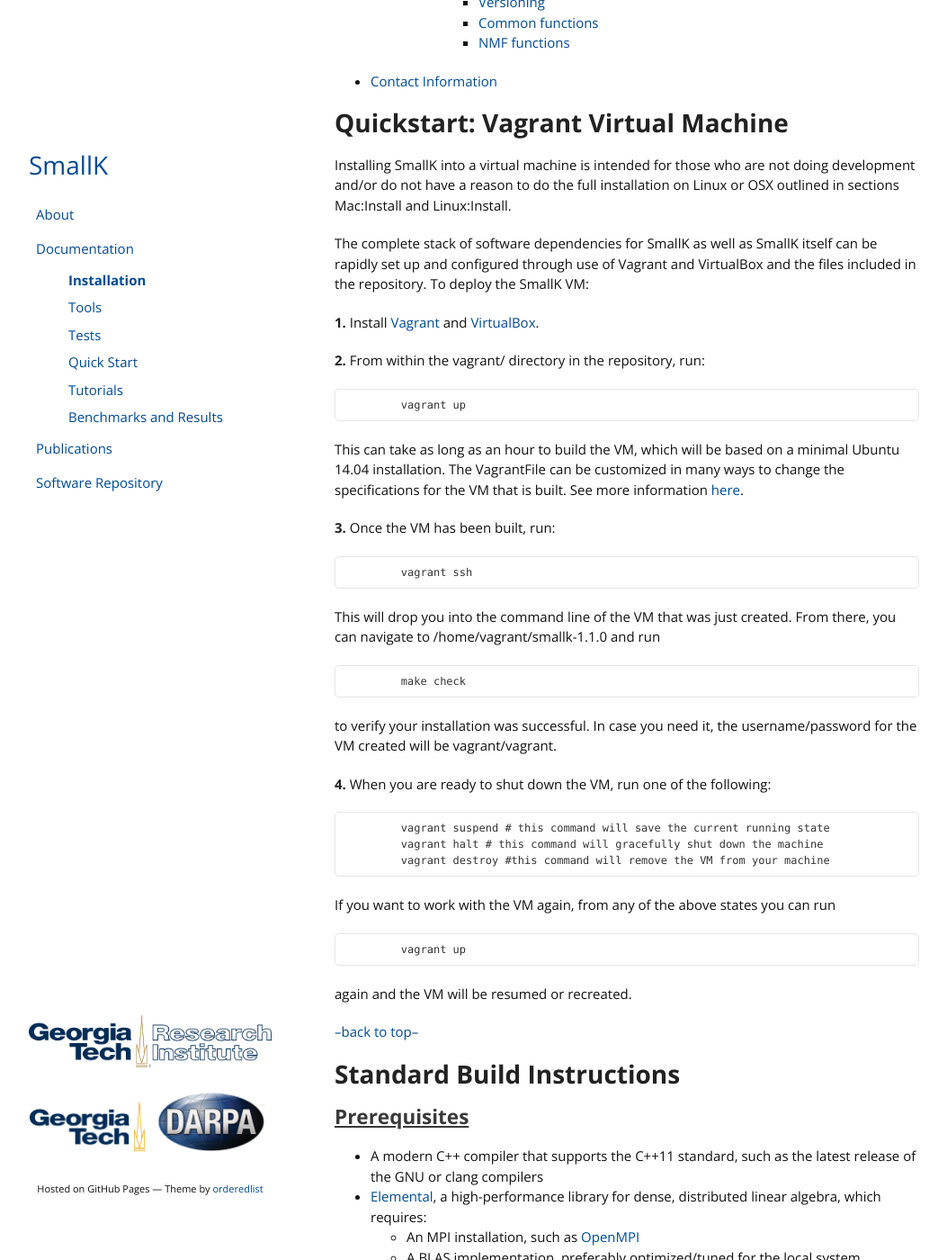
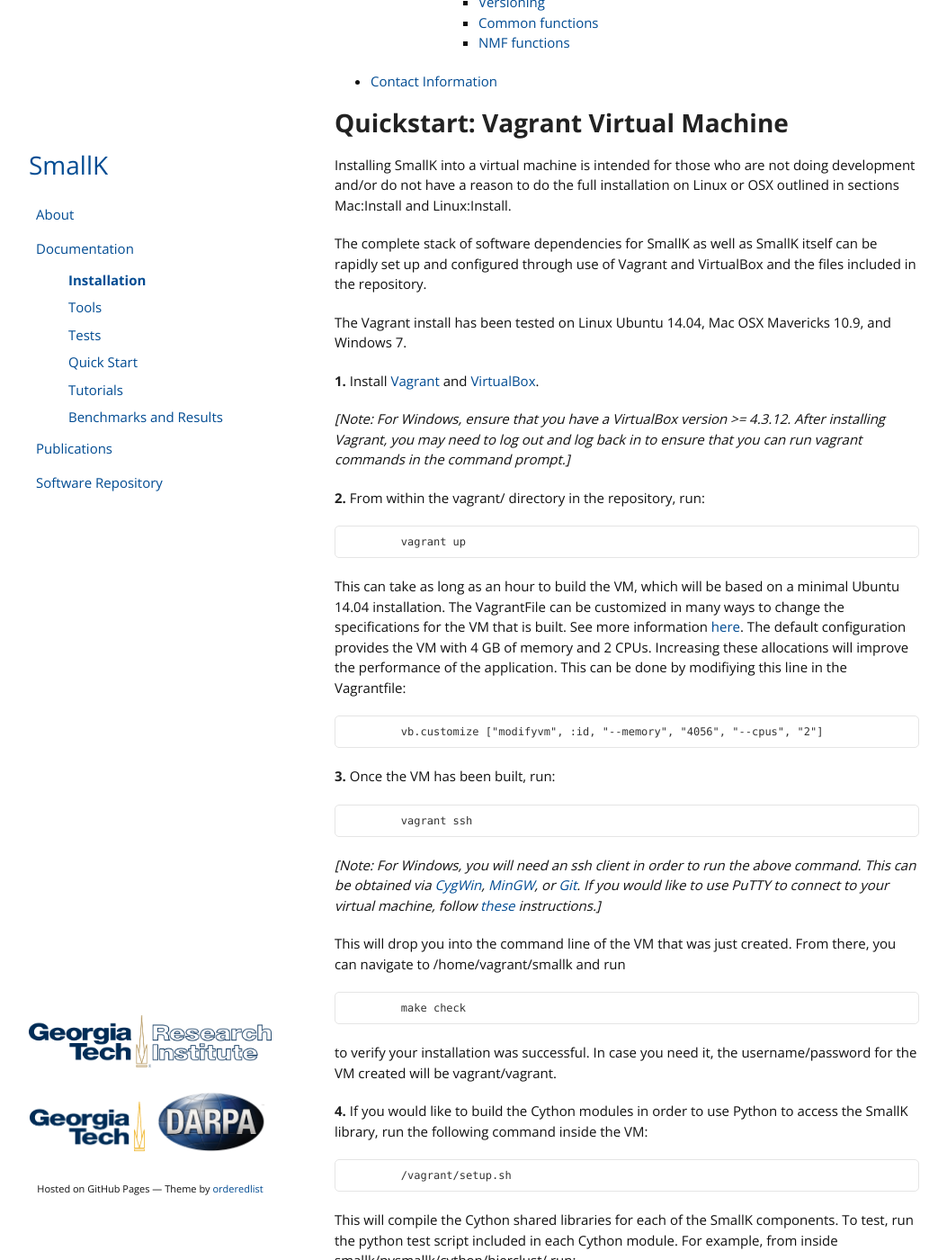
Before and after one commit to smallk/smallk.github.io, a Jekyll site: the page built from pages_documentation_installation.md, in a window 1280 px wide and 1400 px high, scrolled down 871 px. Shown: the whole window at 90% size, without its empty margins (113-1166 px from the left). Built offline with Jekyll 4.4.1, drawn with Linux system fonts in a browser that asks for light colours; some of the changed text lies outside the part shown.

Commit message:
Updated vagrant documentation

```diff
--- a/pages_documentation_installation.md
+++ b/pages_documentation_installation.md
@@ -40,27 +40,44 @@ permalink: /documentation/installation/
 <h1 id="vagrant"> Quickstart: Vagrant Virtual Machine </h1>
 Installing SmallK into a virtual machine is intended for those who are not doing development and/or do not have a reason to do the full installation on Linux or OSX outlined in sections Mac:Install and Linux:Install.
 
-The complete stack of software dependencies for SmallK as well as SmallK itself can be rapidly set up and configured through use of Vagrant and VirtualBox and the files included in the repository. To deploy the SmallK VM:
+The complete stack of software dependencies for SmallK as well as SmallK itself can be rapidly set up and configured through use of Vagrant and VirtualBox and the files included in the repository.
+
+The Vagrant install has been tested on Linux Ubuntu 14.04, Mac OSX Mavericks 10.9, and Windows 7.
+
 
 **1.** Install [Vagrant](http://www.vagrantup.com/downloads.html) and [VirtualBox](https://www.virtualbox.org/wiki/Downloads).
+
+_[Note: For Windows, ensure that you have a VirtualBox version >= 4.3.12. After installing Vagrant, you may need to log out and log back in to ensure that you can run vagrant commands in the command prompt.]_
 
 **2.** From within the vagrant/ directory in the repository, run:
 
 		vagrant up
 
-This can take as long as an hour to build the VM, which will be based on a minimal Ubuntu 14.04 installation. The VagrantFile can be customized in many ways to change the specifications for the VM that is built. See more information [here](http://docs.vagrantup.com/v2/).
+This can take as long as an hour to build the VM, which will be based on a minimal Ubuntu 14.04 installation. The VagrantFile can be customized in many ways to change the specifications for the VM that is built. See more information [here](http://docs.vagrantup.com/v2/). The default configuration provides the VM with 4 GB of memory and 2 CPUs. Increasing these allocations will improve the performance of the application. This can be done by modifiying this line in the Vagrantfile:
+
+		vb.customize ["modifyvm", :id, "--memory", "4056", "--cpus", "2"]
 
 **3.** Once the VM has been built, run:
 
 		vagrant ssh
 
-This will drop you into the command line of the VM that was just created. From there, you can navigate to /home/vagrant/smallk-1.1.0 and run
+_[Note: For Windows, you will need an ssh client in order to run the above command. This can be obtained via [CygWin](https://www.cygwin.com/), [MinGW](http://sourceforge.net/projects/mingw/files/), or [Git](http://git-scm.com/downloads). If you would like to use PuTTY to connect to your virtual machine, follow [these](https://github.com/Varying-Vagrant-Vagrants/VVV/wiki/Connect-to-Your-Vagrant-Virtual-Machine-with-PuTTY) instructions.]_
+
+This will drop you into the command line of the VM that was just created. From there, you can navigate to /home/vagrant/smallk and run
 
 		make check
 
 to verify your installation was successful. In case you need it, the username/password for the VM created will be vagrant/vagrant.
 
-**4.** When you are ready to shut down the VM, run one of the following:
+**4.** If you would like to build the Cython modules in order to use Python to access the SmallK library, run the following command inside the VM:
+
+		/vagrant/setup.sh
+
+This will compile the Cython shared libraries for each of the SmallK components. To test, run the python test script included in each Cython module. For example, from inside smallk/pysmallk/cython/hierclust/ run:
+
+		python test_hierclust.py --matrixfile data/reuters.mtx --dictfile data/reuters_dictionary.txt --clusters 16
+
+**5.** When you are ready to shut down the VM, run one of the following:
 
 		vagrant suspend # this command will save the current running state
 		vagrant halt # this command will gracefully shut down the machine
```
